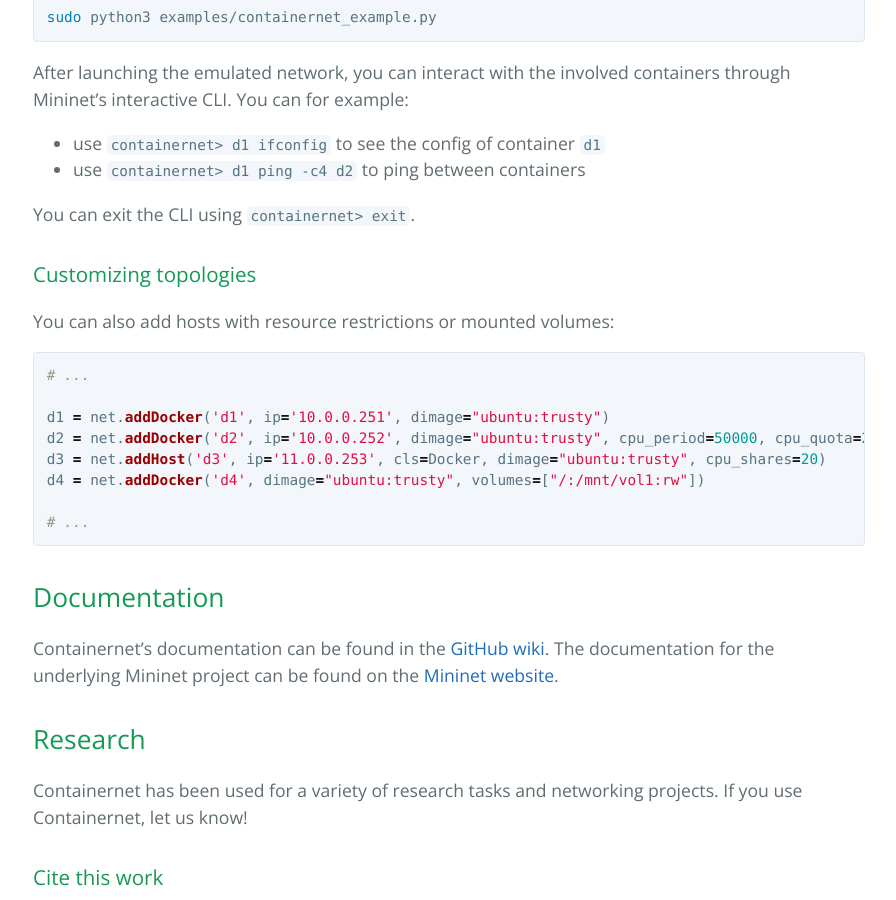
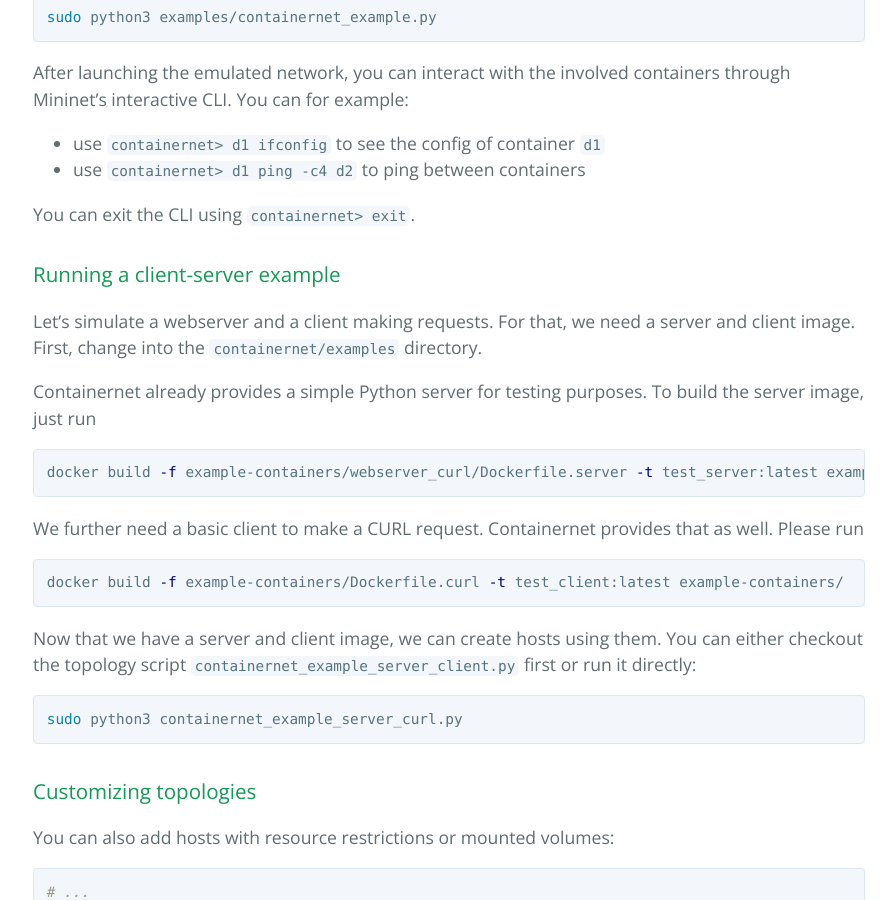
Before and after one commit to containernet/containernet.github.io, a Jekyll site: the page built from index.md, in a window 1280 px wide and 900 px high, scrolled down 2667 px. Shown: the whole window, without its empty margins (191-1087 px from the left). Built offline with Jekyll 4.4.1, drawn with Linux system fonts in a browser that asks for light colours.

Commit message:
Use newest Readme from containernet

````diff
--- a/index.md
+++ b/index.md
@@ -109,6 +109,30 @@ After launching the emulated network, you can interact with the involved contain
 - use `containernet> d1 ping -c4 d2` to ping between containers
 
 You can exit the CLI using `containernet> exit`.
+
+### Running a client-server example
+
+Let's simulate a webserver and a client making requests. For that, we need a server and client image.
+First, change into the `containernet/examples` directory.
+
+Containernet already provides a simple Python server for testing purposes. To build the server image, just run
+
+```bash
+docker build -f example-containers/webserver_curl/Dockerfile.server -t test_server:latest example-containers/webserver_curl/
+```
+
+We further need a basic client to make a CURL request. Containernet provides that as well. Please run
+
+```bash
+docker build -f example-containers/Dockerfile.curl -t test_client:latest example-containers/
+```
+
+Now that we have a server and client image, we can create hosts using them. You can either checkout the topology
+script `containernet_example_server_client.py` first or run it directly:
+
+```bash
+sudo python3 containernet_example_server_curl.py
+```
 
 ### Customizing topologies
 
````
Also changed, not shown: other parts of index.md (+1 -1 lines).
